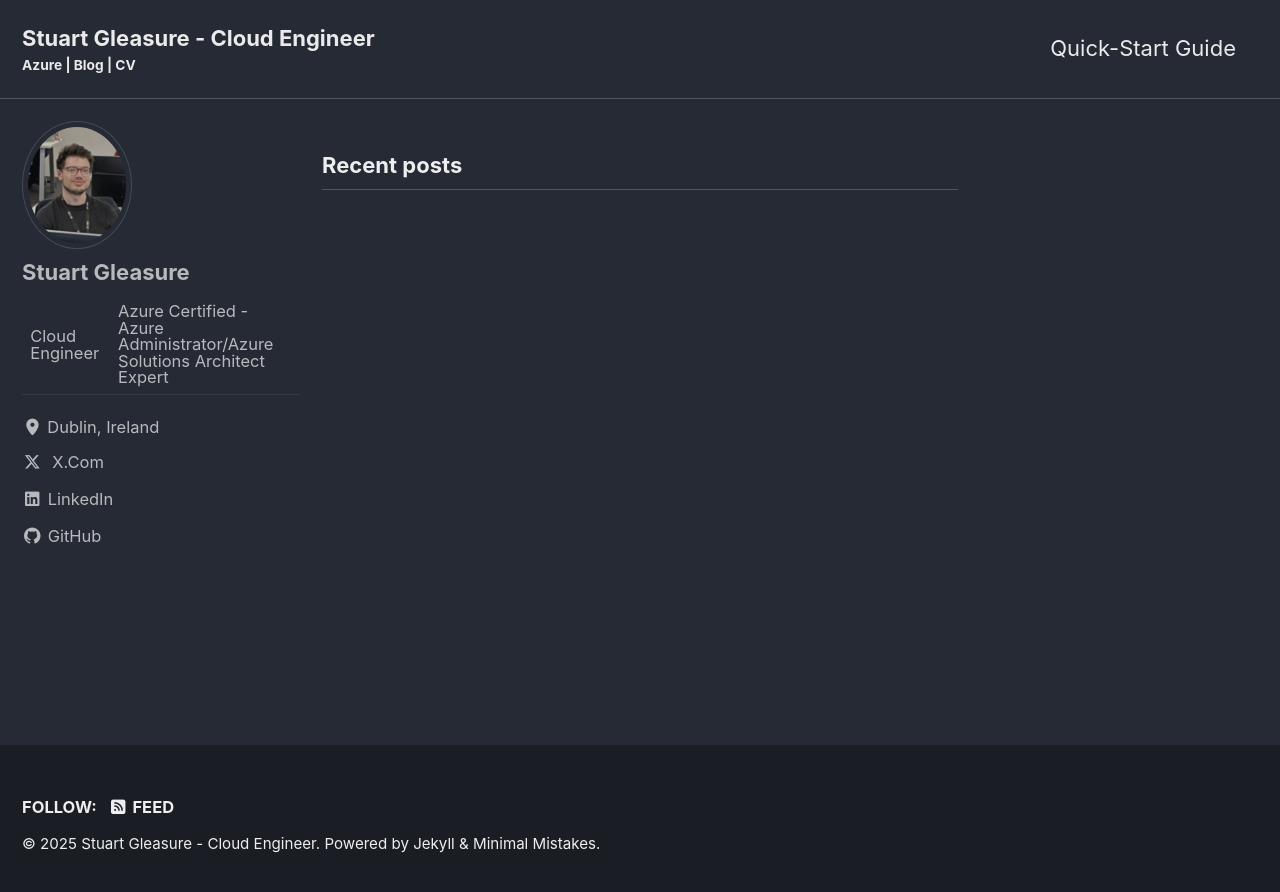
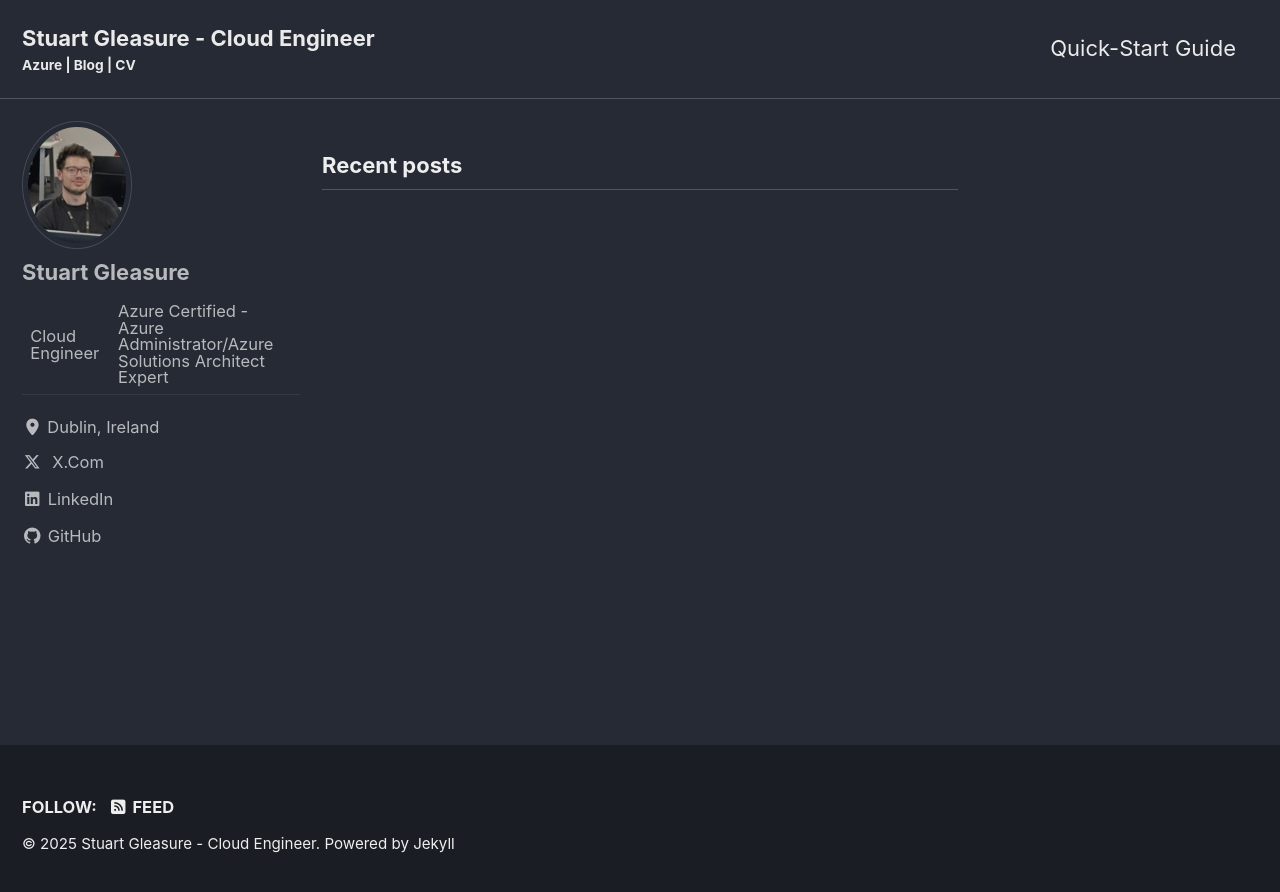
Before and after one commit to TinoStu/TinoStu.github.io, a Jekyll site: the page built from index.html, in a window 1280 px wide. Shown: the top 892 px of the page. Built offline with Jekyll 4.4.1, drawn with Linux system fonts in a browser that asks for light colours; cached includes are drawn as plain includes; the list of posts is cut into pages by our own code.

Commit message:
Edit footer

```diff
--- a/_config.yml
+++ b/_config.yml
@@ -77,7 +77,7 @@
   application_id         : # YOUR_APPLICATION_ID
   index_name             : # YOUR_INDEX_NAME
   search_only_api_key    : # YOUR_SEARCH_ONLY_API_KEY
-  powered_by             : false
+  powered_by             : # true (default), false
 google:
   search_engine_id       : # YOUR_SEARCH_ENGINE_ID
   instant_search         : # false (default), true
--- a/_includes/footer.html
+++ b/_includes/footer.html
@@ -18,4 +18,4 @@
   </ul>
 </div>
 
-<div class="page__footer-copyright">&copy; {{ site.time | date: '%Y' }} <a href="{{ site.copyright_url | default: site.url }}">{{ site.copyright | default: site.title }}</a>. {{ site.data.ui-text[site.locale].powered_by | default: "Powered by" }} <a href="https://jekyllrb.com" rel="nofollow">Jekyll</a> &amp; <a href="https://mademistakes.com/work/jekyll-themes/minimal-mistakes/" rel="nofollow">Minimal Mistakes</a>.</div>
+<div class="page__footer-copyright">&copy; {{ site.time | date: '%Y' }} <a href="{{ site.copyright_url | default: site.url }}">{{ site.copyright | default: site.title }}</a>. {{ site.data.ui-text[site.locale].powered_by | default: "Powered by" }} <a href="https://jekyllrb.com" rel="nofollow">Jekyll</a>
```
